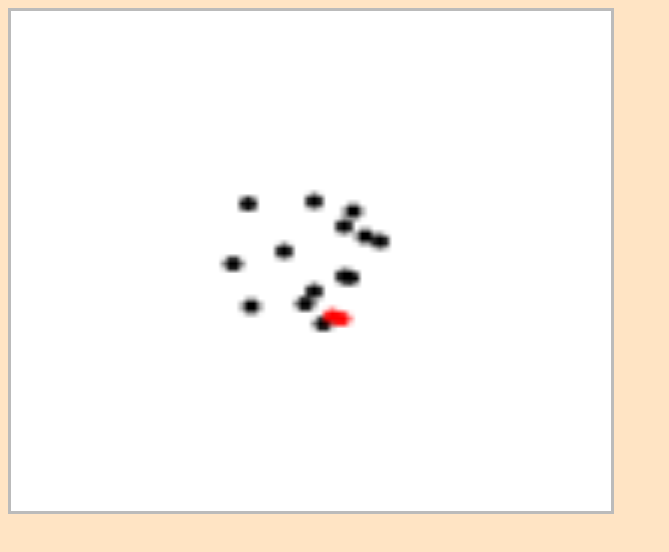
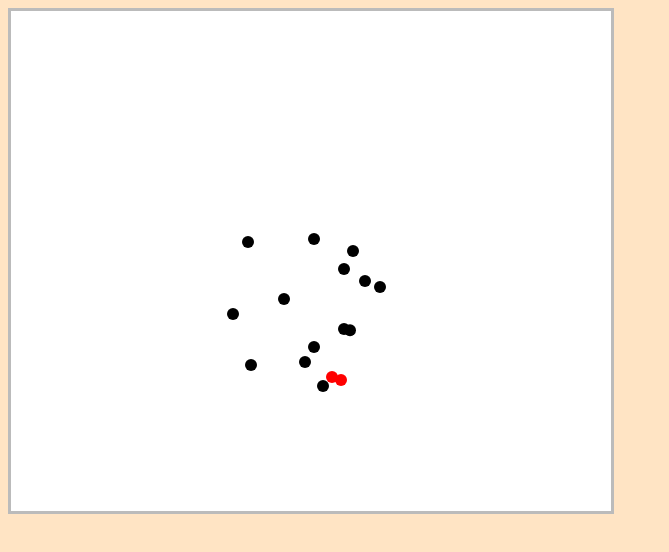
Before and after one commit to SuperBrego/Closest-Points, a plain HTML site: page index.html in a window 1280 px wide. Shown: the whole page, without its empty margins (0-669 px from the left). Drawn offline with Linux system fonts and the light colour scheme.

Commit message:
Ajustado escala dos pontos

```diff
--- a/css/default.css
+++ b/css/default.css
@@ -39,8 +39,6 @@ body {
 }
 
 #canvasContainer canvas {
-	width: 600px;
-  	height: 500px;
   	border: 3px solid #bbb;
   	position: relative;
   	left: 0;
--- a/index.html
+++ b/index.html
@@ -18,7 +18,7 @@
 <body >
 
     <div id="canvasContainer">
-        <canvas id="drawArea" width="100px" height="100px">
+        <canvas id="drawArea" width="600" height="500">
           Seu navegador não suporta o Canvas do HTML5. <br />
           Procure atualizá-lo.
         <script type="text/javascript">
--- a/js/functions_hub.js
+++ b/js/functions_hub.js
@@ -1,4 +1,3 @@
-
 var INFINITO = 9999999999.9;
 
 function sortByX(array_Points){
@@ -17,25 +16,35 @@ function sortByX(array_Points){
 	}
 }
 
+function getDistance(pt1, pt2){
+
+	var x1 = pt1.x;
+	var x2 = pt2.x;
+
+	var y1 = pt1.y;
+	var y2 = pt2.y;
+
+	return Math.sqrt( ( Math.pow(x1 - x2, 2) + Math.pow(y1 - y2, 2) ) );
+}
+
 function divideAndConquer(array_Points) {
 
 	//console.log(array_Points);
+	var mixPoint = new PointPair(array_Points[0],array_Points[1]);
+	mixPoint.distance = getDistance(array_Points[0], array_Points[1]);
+	var min = mixPoint.distance;
 
-	if(array_Points.length <= 1){
-		var mixPoint = new PointPair();
-		mixPoint.distance = INFINITO;
-		return mixPoint;
-	}
-	if(array_Points.length == 2) {
-		var x1 = array_Points[0].x;
-		var x2 = array_Points[1].x;
+	if(array_Points.length <= 3) {
 
-		var y1 = array_Points[0].y;
-		var y2 = array_Points[1].y;
+	    for (var i = 0; i < array_Points.length; ++i)
+    	    for (var j = i+1; j < array_Points.length; ++j)
+        	    if (getDistance(array_Points[i], array_Points[j]) < min) {
+            	    var mixPoint = new PointPair(array_Points[0],array_Points[1]);
+					mixPoint.distance = getDistance(array_Points[0], array_Points[1]);
+            	    min = getDistance(array_Points[i], array_Points[j]);
+        	    }
+    	return mixPoint;
 
-		var mixPoint = new PointPair(array_Points[0],array_Points[1]);
-		mixPoint.distance = Math.sqrt( ( Math.pow(x1 - x2, 2) + Math.pow(y1 - y2, 2) ) );
-		return mixPoint;
 	}
 
 	var mix1, mix2, mix3;
@@ -49,7 +58,7 @@ function divideAndConquer(array_Points) {
 
 	if(left.length - 1 > 0) {
 		middlePoint = new PointPair( left[left.length - 1], right[0] );
-		middlePoint.distance = Math.sqrt( Math.pow(middlePoint.pt1.x - middlePoint.pt2.x, 2) + Math.pow( middlePoint.pt1.y - middlePoint.pt2.y, 2) );
+		middlePoint.distance = getDistance(left[left.length - 1], right[0] );
 	}
 	else{
 		console.log(left);
--- a/js/main.js
+++ b/js/main.js
@@ -1,10 +1,12 @@
 
 var points_interest;
+var canvas;
+var context;
 
 function start(){
 
-	var canvas = document.getElementById("drawArea");
-	var context = canvas.getContext("2d");
+	canvas = document.getElementById("drawArea");
+	context = canvas.getContext("2d");
 
 	var arrayPairs = [];
 	arrayPairs.push(
@@ -35,7 +37,7 @@ function start(){
 	var render = new Render(context);
 
 	for(var i = 0; i < arrayPairs.length; i++){
-		render.drawPoints( arrayPairs[i].x, arrayPairs[i].y, 1.5);
+		render.drawPoints( arrayPairs[i].x, arrayPairs[i].y, 1);
 	}
 
 	console.log(points_interest);
@@ -43,4 +45,8 @@ function start(){
 
 function newRNDPoints(){
 
+	var min, max;
+
+	Math.random() * (max - min) + min;
+
 }
--- a/js/render.js
+++ b/js/render.js
@@ -18,7 +18,8 @@ class Render{
             ctx.fillStyle = "#000000";
 
         ctx.beginPath();
-        ctx.arc(x + 50, y + 50, raio, 0, 2 * Math.PI);
+        ctx.scale(6, 6);
+        ctx.arc(x + 50 , y + 50, raio, 0, 2 * Math.PI);
         ctx.fill();
 
         ctx.restore();
```
